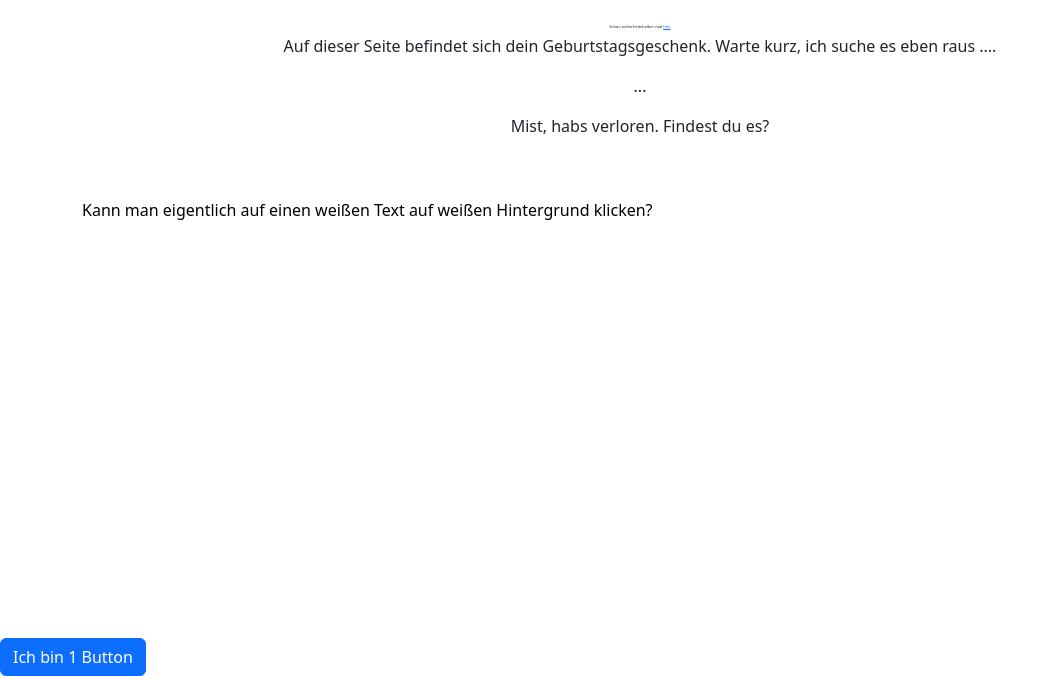
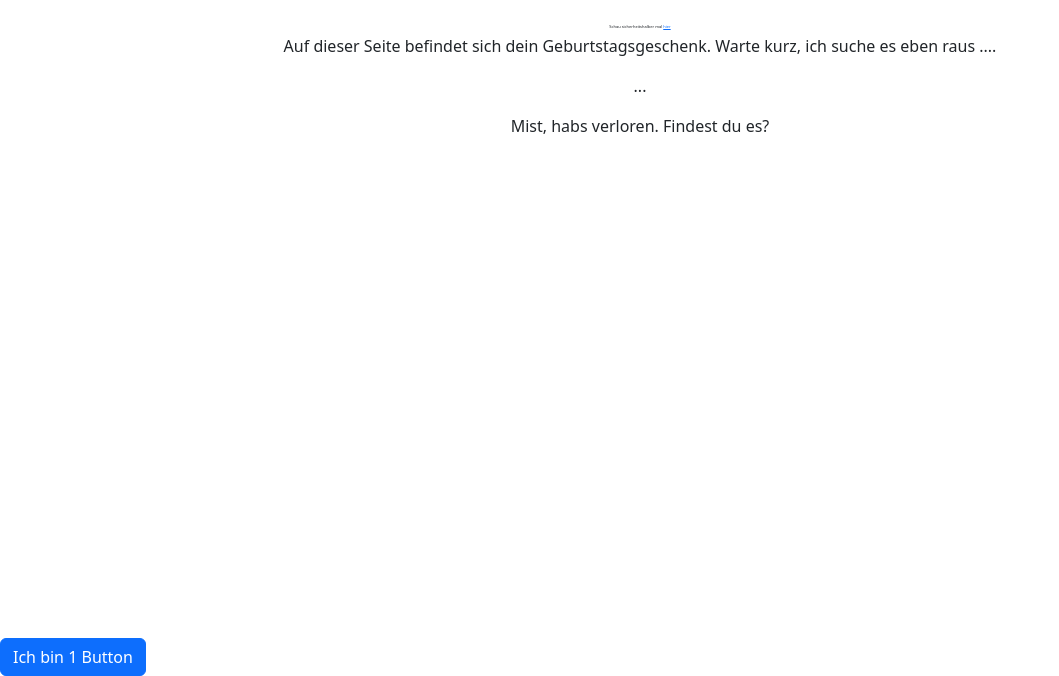
Before and after one commit to FoxyHutch/nikes-geburtstag, a plain HTML site: page index.html in a window 1280 px wide. Shown: the part 124-800 px from the top of the page, without its empty margins (0-1059 px from the left). Drawn offline with nearby package versions, Linux system fonts and the light colour scheme.

Commit message:
fix white text

```diff
--- a/index.html
+++ b/index.html
@@ -52,7 +52,7 @@
       Button</a>
 
 
-    <p id="weiss" style="color: black; margin-top: 60px;" onclick="hinweisEins()">Kann man eigentlich auf
+    <p id="weiss" style="color: white; margin-top: 60px;" onclick="hinweisEins()">Kann man eigentlich auf
       einen weißen Text auf weißen Hintergrund
       klicken?</p>
 
```
